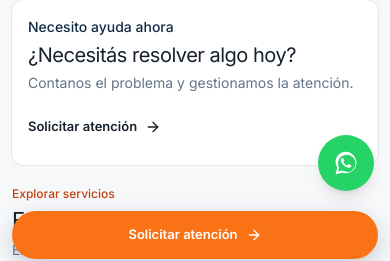
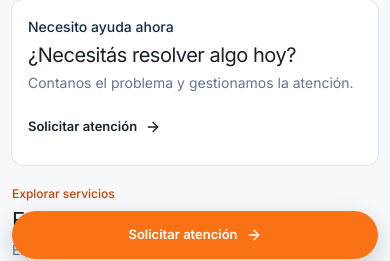
Before and after one commit to equantum-py/multiserviciospy, a Next.js app: page / in a window 390 px wide. Shown: the part 573-834 px from the top of the page. Built offline with nearby package versions, Linux system fonts and the light colour scheme.

Commit message:
Mobile V4: remove competing WhatsApp floating CTA on mobile

```diff
--- a/app/layout.tsx
+++ b/app/layout.tsx
@@ -31,7 +31,7 @@ export default function RootLayout({ children }: Readonly<{ children: React.Reac
           rel="noopener noreferrer"
           aria-label="Contactar a TodosServicios PY por WhatsApp"
           title="Contactar por WhatsApp"
-          className="fixed bottom-20 right-4 z-50 grid h-14 w-14 place-items-center rounded-full bg-[#25D366] text-white shadow-lg transition hover:scale-105 hover:bg-[#20bd5a] focus-visible:outline focus-visible:outline-2 focus-visible:outline-offset-2 focus-visible:outline-[#25D366] sm:bottom-5 sm:right-5 sm:h-16 sm:w-16"
+          className="fixed bottom-5 right-5 z-50 hidden h-16 w-16 place-items-center rounded-full bg-[#25D366] text-white shadow-lg transition hover:scale-105 hover:bg-[#20bd5a] focus-visible:outline focus-visible:outline-2 focus-visible:outline-offset-2 focus-visible:outline-[#25D366] sm:grid"
         >
           <WhatsAppIcon />
         </a>
```
